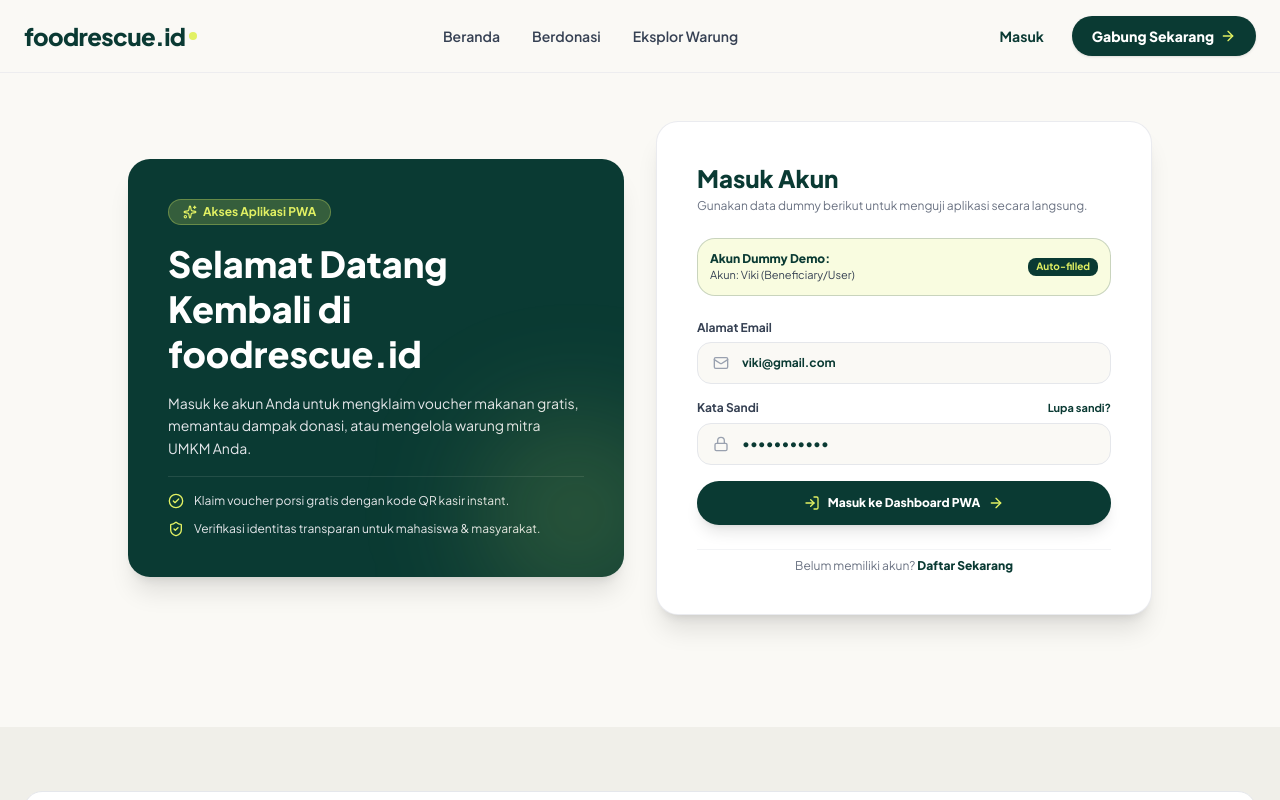
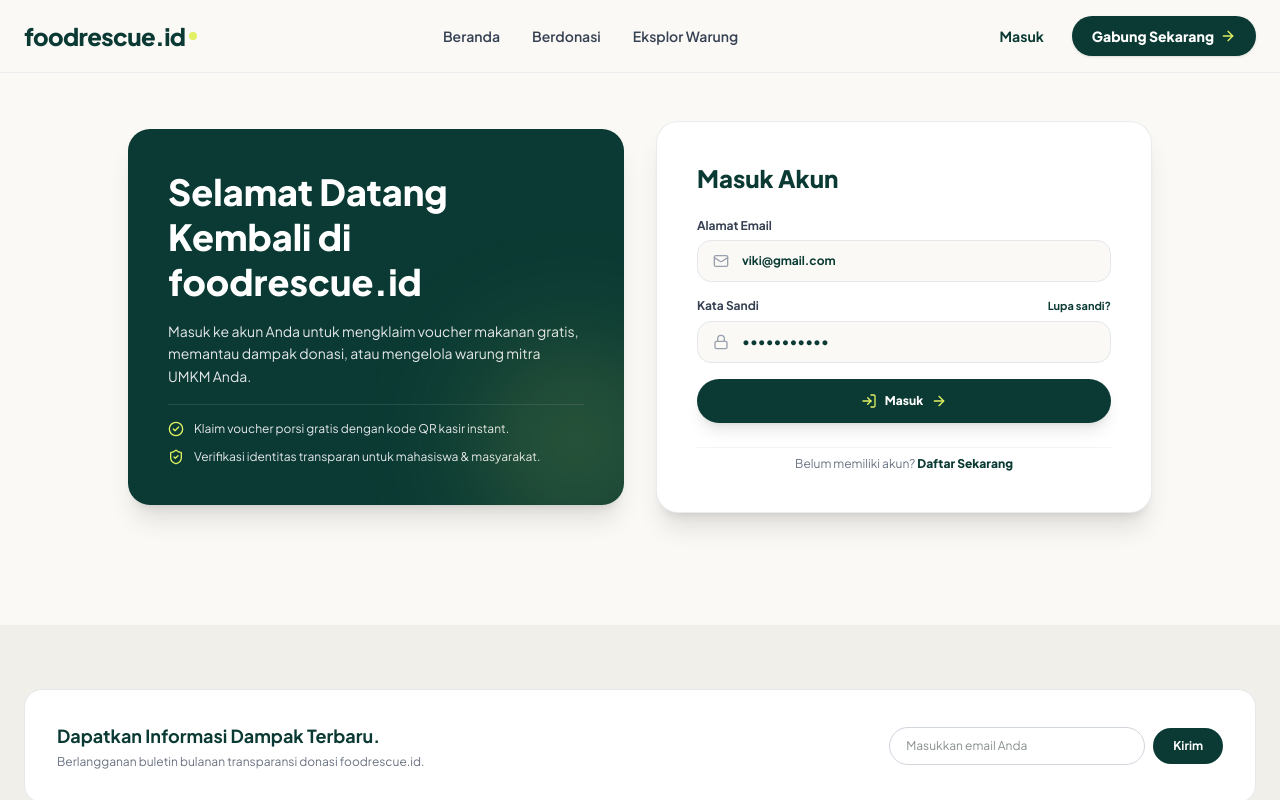
Before and after one commit to sakibfaturrahman/foodrescue, a Next.js app: page /login in a window 1280 px wide. Shown: the top 800 px of the page. Built offline with nearby package versions, Linux system fonts and the light colour scheme.

Commit message:
update scroll

```diff
--- a/app/login/page.tsx
+++ b/app/login/page.tsx
@@ -45,10 +45,6 @@ export default function LoginPage() {
             <div className="bg-[#0A3A33] text-white rounded-3xl p-8 sm:p-10 shadow-xl relative overflow-hidden space-y-4">
               <div className="absolute -right-10 -bottom-10 w-44 h-44 bg-[#E2F163]/20 rounded-full blur-3xl pointer-events-none" />
 
-              <span className="inline-flex items-center gap-1.5 bg-[#E2F163]/20 text-[#E2F163] px-3.5 py-1 rounded-full text-xs font-bold border border-[#E2F163]/30">
-                <Sparkles className="w-3.5 h-3.5" /> Akses Aplikasi PWA
-              </span>
-
               <h1 className="text-3xl sm:text-4xl font-extrabold leading-tight">
                 Selamat Datang Kembali di foodrescue.id
               </h1>
@@ -87,23 +83,7 @@ export default function LoginPage() {
                 <h2 className="text-2xl font-extrabold text-[#0A3A33]">
                   Masuk Akun
                 </h2>
-                <p className="text-xs text-gray-500 mt-1">
-                  Gunakan data dummy berikut untuk menguji aplikasi secara
-                  langsung.
-                </p>
-              </div>
 
-              {/* Notice Data Dummy Viki */}
-              <div className="bg-[#E2F163]/20 border border-[#0A3A33]/20 p-3 rounded-2xl text-xs text-[#0A3A33] flex items-center justify-between">
-                <div>
-                  <span className="font-extrabold block">Akun Dummy Demo:</span>
-                  <span className="text-[11px] text-gray-700">
-                    Akun: Viki (Beneficiary/User)
-                  </span>
-                </div>
-                <span className="bg-[#0A3A33] text-[#E2F163] text-[10px] font-bold px-2 py-0.5 rounded-md">
-                  Auto-filled
-                </span>
               </div>
 
               <form onSubmit={handleSubmit} className="space-y-4">
@@ -164,7 +144,7 @@ export default function LoginPage() {
                   ) : (
                     <>
                       <LogIn className="w-4 h-4 text-[#E2F163]" />
-                      <span>Masuk ke Dashboard PWA</span>
+                      <span>Masuk</span>
                       <ArrowRight className="w-4 h-4 text-[#E2F163]" />
                     </>
                   )}
--- /dev/null
+++ b/app/template.tsx
@@ -0,0 +1,15 @@
+"use client";
+
+import { useEffect } from "react";
+import { usePathname } from "next/navigation";
+
+export default function Template({ children }: { children: React.ReactNode }) {
+  const pathname = usePathname();
+
+  useEffect(() => {
+    // Paksa scroll langsung ke posisi paling atas secara instan saat rute berubah
+    window.scrollTo({ top: 0, left: 0, behavior: "instant" as ScrollBehavior });
+  }, [pathname]);
+
+  return <>{children}</>;
+}
```
